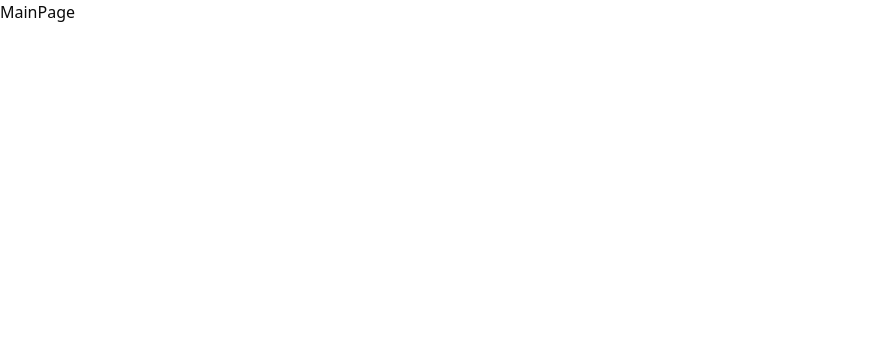
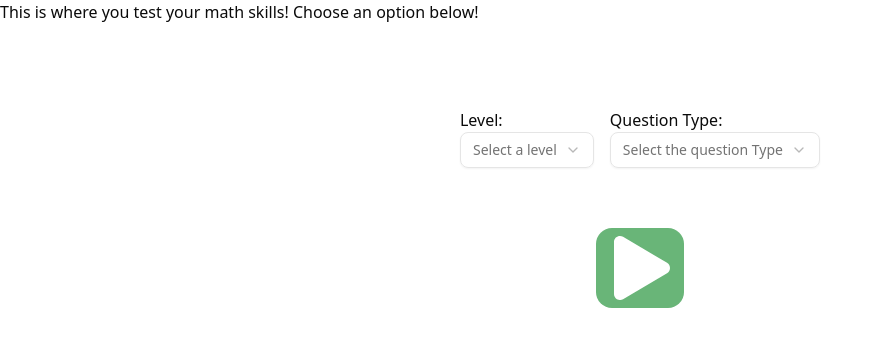
Before and after one commit to Jad-Kreit29/WebGame-Site, a React (Vite) app: page / in a window 1280 px wide. Shown: the top 346 px of the page, without its empty margins (0-883 px from the left). Built offline with nearby package versions, Linux system fonts and the light colour scheme.

Commit message:
Started a very simple start page

```diff
--- a/package.json
+++ b/package.json
@@ -10,12 +10,14 @@
     "preview": "vite preview"
   },
   "dependencies": {
+    "@radix-ui/react-select": "^2.2.5",
     "@tailwindcss/vite": "^4.1.10",
     "class-variance-authority": "^0.7.1",
     "clsx": "^2.1.1",
     "lucide-react": "^0.522.0",
     "react": "^19.1.0",
     "react-dom": "^19.1.0",
+    "react-icons": "^5.5.0",
     "react-router-dom": "^7.6.2",
     "tailwind-merge": "^3.3.1",
     "tailwindcss": "^4.1.10"
--- /dev/null
+++ b/src/components/StartButton.jsx
@@ -0,0 +1,12 @@
+import React from 'react'
+import { FaCheck } from 'react-icons/fa'
+
+const StartButton = () => {
+  return (
+
+    <FaCheck className='' />
+
+  )
+}
+
+export default StartButton
--- /dev/null
+++ b/src/components/ui/select.jsx
@@ -0,0 +1,164 @@
+import * as React from "react"
+import * as SelectPrimitive from "@radix-ui/react-select"
+import { CheckIcon, ChevronDownIcon, ChevronUpIcon } from "lucide-react"
+
+import { cn } from "@/lib/utils"
+
+function Select({
+  ...props
+}) {
+  return <SelectPrimitive.Root data-slot="select" {...props} />;
+}
+
+function SelectGroup({
+  ...props
+}) {
+  return <SelectPrimitive.Group data-slot="select-group" {...props} />;
+}
+
+function SelectValue({
+  ...props
+}) {
+  return <SelectPrimitive.Value data-slot="select-value" {...props} />;
+}
+
+function SelectTrigger({
+  className,
+  size = "default",
+  children,
+  ...props
+}) {
+  return (
+    <SelectPrimitive.Trigger
+      data-slot="select-trigger"
+      data-size={size}
+      className={cn(
+        "border-input data-[placeholder]:text-muted-foreground [&_svg:not([class*='text-'])]:text-muted-foreground focus-visible:border-ring focus-visible:ring-ring/50 aria-invalid:ring-destructive/20 dark:aria-invalid:ring-destructive/40 aria-invalid:border-destructive dark:bg-input/30 dark:hover:bg-input/50 flex w-fit items-center justify-between gap-2 rounded-md border bg-transparent px-3 py-2 text-sm whitespace-nowrap shadow-xs transition-[color,box-shadow] outline-none focus-visible:ring-[3px] disabled:cursor-not-allowed disabled:opacity-50 data-[size=default]:h-9 data-[size=sm]:h-8 *:data-[slot=select-value]:line-clamp-1 *:data-[slot=select-value]:flex *:data-[slot=select-value]:items-center *:data-[slot=select-value]:gap-2 [&_svg]:pointer-events-none [&_svg]:shrink-0 [&_svg:not([class*='size-'])]:size-4",
+        className
+      )}
+      {...props}>
+      {children}
+      <SelectPrimitive.Icon asChild>
+        <ChevronDownIcon className="size-4 opacity-50" />
+      </SelectPrimitive.Icon>
+    </SelectPrimitive.Trigger>
+  );
+}
+
+function SelectContent({
+  className,
+  children,
+  position = "popper",
+  ...props
+}) {
+  return (
+    <SelectPrimitive.Portal>
+      <SelectPrimitive.Content
+        data-slot="select-content"
+        className={cn(
+          "bg-popover text-popover-foreground data-[state=open]:animate-in data-[state=closed]:animate-out data-[state=closed]:fade-out-0 data-[state=open]:fade-in-0 data-[state=closed]:zoom-out-95 data-[state=open]:zoom-in-95 data-[side=bottom]:slide-in-from-top-2 data-[side=left]:slide-in-from-right-2 data-[side=right]:slide-in-from-left-2 data-[side=top]:slide-in-from-bottom-2 relative z-50 max-h-(--radix-select-content-available-height) min-w-[8rem] origin-(--radix-select-content-transform-origin) overflow-x-hidden overflow-y-auto rounded-md border shadow-md",
+          position === "popper" &&
+            "data-[side=bottom]:translate-y-1 data-[side=left]:-translate-x-1 data-[side=right]:translate-x-1 data-[side=top]:-translate-y-1",
+          className
+        )}
+        position={position}
+        {...props}>
+        <SelectScrollUpButton />
+        <SelectPrimitive.Viewport
+          className={cn("p-1", position === "popper" &&
+            "h-[var(--radix-select-trigger-height)] w-full min-w-[var(--radix-select-trigger-width)] scroll-my-1")}>
+          {children}
+        </SelectPrimitive.Viewport>
+        <SelectScrollDownButton />
+      </SelectPrimitive.Content>
+    </SelectPrimitive.Portal>
+  );
+}
+
+function SelectLabel({
+  className,
+  ...props
+}) {
+  return (
+    <SelectPrimitive.Label
+      data-slot="select-label"
+      className={cn("text-muted-foreground px-2 py-1.5 text-xs", className)}
+      {...props} />
+  );
+}
+
+function SelectItem({
+  className,
+  children,
+  ...props
+}) {
+  return (
+    <SelectPrimitive.Item
+      data-slot="select-item"
+      className={cn(
+        "focus:bg-accent focus:text-accent-foreground [&_svg:not([class*='text-'])]:text-muted-foreground relative flex w-full cursor-default items-center gap-2 rounded-sm py-1.5 pr-8 pl-2 text-sm outline-hidden select-none data-[disabled]:pointer-events-none data-[disabled]:opacity-50 [&_svg]:pointer-events-none [&_svg]:shrink-0 [&_svg:not([class*='size-'])]:size-4 *:[span]:last:flex *:[span]:last:items-center *:[span]:last:gap-2",
+        className
+      )}
+      {...props}>
+      <span className="absolute right-2 flex size-3.5 items-center justify-center">
+        <SelectPrimitive.ItemIndicator>
+          <CheckIcon className="size-4" />
+        </SelectPrimitive.ItemIndicator>
+      </span>
+      <SelectPrimitive.ItemText>{children}</SelectPrimitive.ItemText>
+    </SelectPrimitive.Item>
+  );
+}
+
+function SelectSeparator({
+  className,
+  ...props
+}) {
+  return (
+    <SelectPrimitive.Separator
+      data-slot="select-separator"
+      className={cn("bg-border pointer-events-none -mx-1 my-1 h-px", className)}
+      {...props} />
+  );
+}
+
+function SelectScrollUpButton({
+  className,
+  ...props
+}) {
+  return (
+    <SelectPrimitive.ScrollUpButton
+      data-slot="select-scroll-up-button"
+      className={cn("flex cursor-default items-center justify-center py-1", className)}
+      {...props}>
+      <ChevronUpIcon className="size-4" />
+    </SelectPrimitive.ScrollUpButton>
+  );
+}
+
+function SelectScrollDownButton({
+  className,
+  ...props
+}) {
+  return (
+    <SelectPrimitive.ScrollDownButton
+      data-slot="select-scroll-down-button"
+      className={cn("flex cursor-default items-center justify-center py-1", className)}
+      {...props}>
+      <ChevronDownIcon className="size-4" />
+    </SelectPrimitive.ScrollDownButton>
+  );
+}
+
+export {
+  Select,
+  SelectContent,
+  SelectGroup,
+  SelectItem,
+  SelectLabel,
+  SelectScrollDownButton,
+  SelectScrollUpButton,
+  SelectSeparator,
+  SelectTrigger,
+  SelectValue,
+}
--- a/src/pages/Mainpage.jsx
+++ b/src/pages/Mainpage.jsx
@@ -1,8 +1,81 @@
 import React from 'react'
+import { Select, SelectContent, SelectItem, SelectTrigger, SelectValue } from "@/components/ui/select"
+import { FaPlay } from 'react-icons/fa'
 
 const Mainpage = () => {
   return (
-    <div>MainPage</div>
+    <>
+        {/* Main Container */}
+        <div>
+
+            <h1>
+                This is where you test your math skills! Choose an option below!
+            </h1>
+
+            <br />
+
+            {/* Game Option Selections */}
+            <div className='flex justify-center items-center space-x-4 py-15'>
+
+                {/* Level Select */}
+                <div>
+
+                    <p>Level:</p>
+
+                    <Select>
+
+                        <SelectTrigger>
+
+                            <SelectValue placeholder="Select a level"/>
+
+                        </SelectTrigger>
+
+                        <SelectContent>
+                            <SelectItem value = "easy">Easy</SelectItem>
+                            <SelectItem value = "medium">Medium</SelectItem>
+                            <SelectItem value = "hard">Hard</SelectItem>
+                        </SelectContent>
+
+                    </Select>
+
+                </div>
+
+                {/* Digit Type Select */}
+
+                <div>
+
+                    <p>Question Type:</p>
+
+                    <Select>
+
+                        <SelectTrigger>
+
+                            <SelectValue placeholder="Select the question Type"/>
+
+                        </SelectTrigger>
+
+                        <SelectContent>
+                            <SelectItem value = "digits">Only Digits</SelectItem>
+                            <SelectItem value = "expressions">Expressions</SelectItem>
+                            <SelectItem value = "digits_expressions">Digits & Expressions</SelectItem>
+                        </SelectContent>
+
+                    </Select>
+
+                </div>
+
+
+            </div>
+
+            <div className='flex justify-center items-center'>
+
+                <FaPlay className='bg-[#69B578] text-white w-22 h-20 pt-2 pb-2 pr-2 pl-3 rounded-2xl'/>
+
+            </div>
+
+
+        </div>
+    </>
   )
 }
 
```
Also changed, not shown: 1 other file (tests, documents, lock files or other folders).
